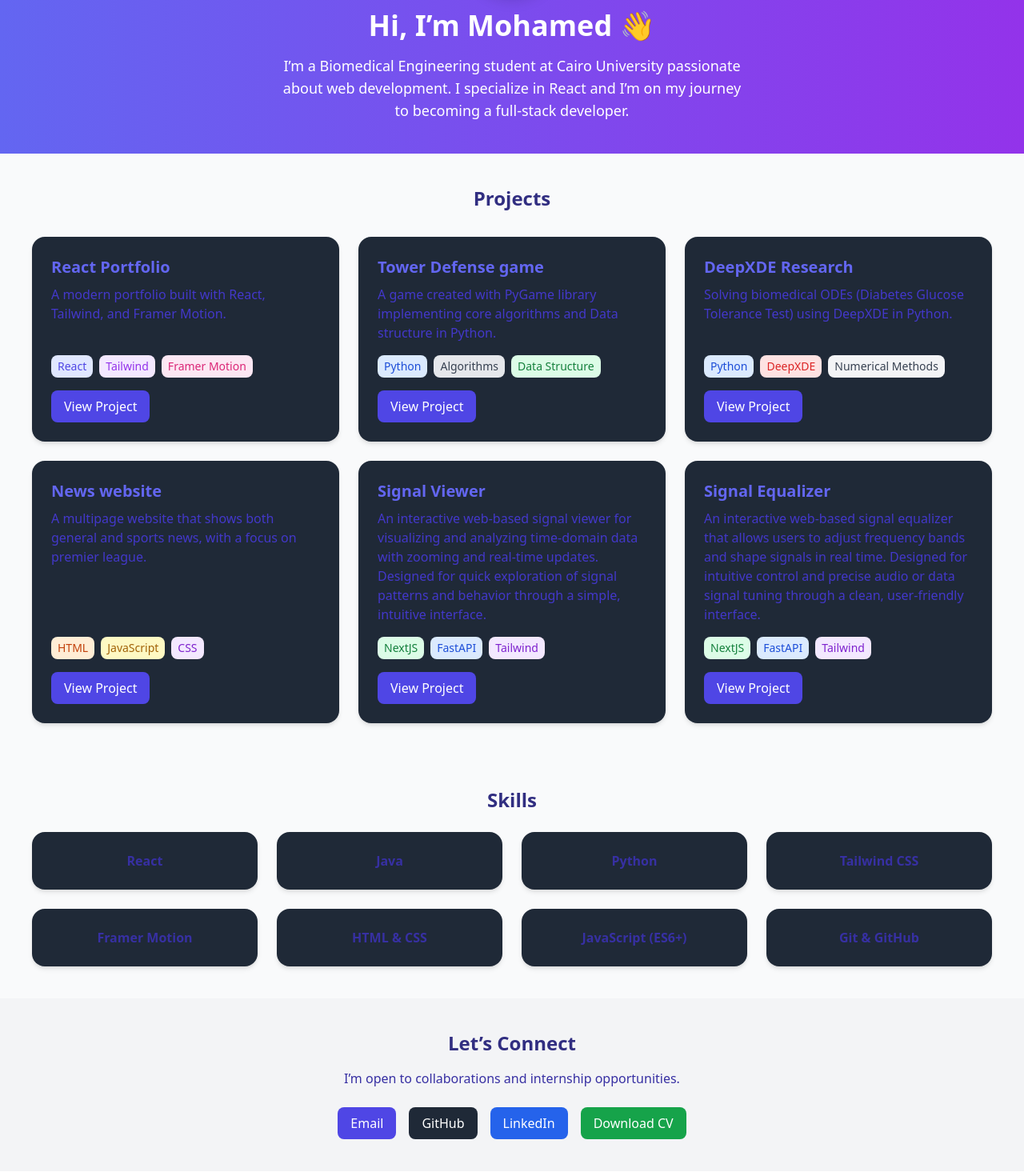
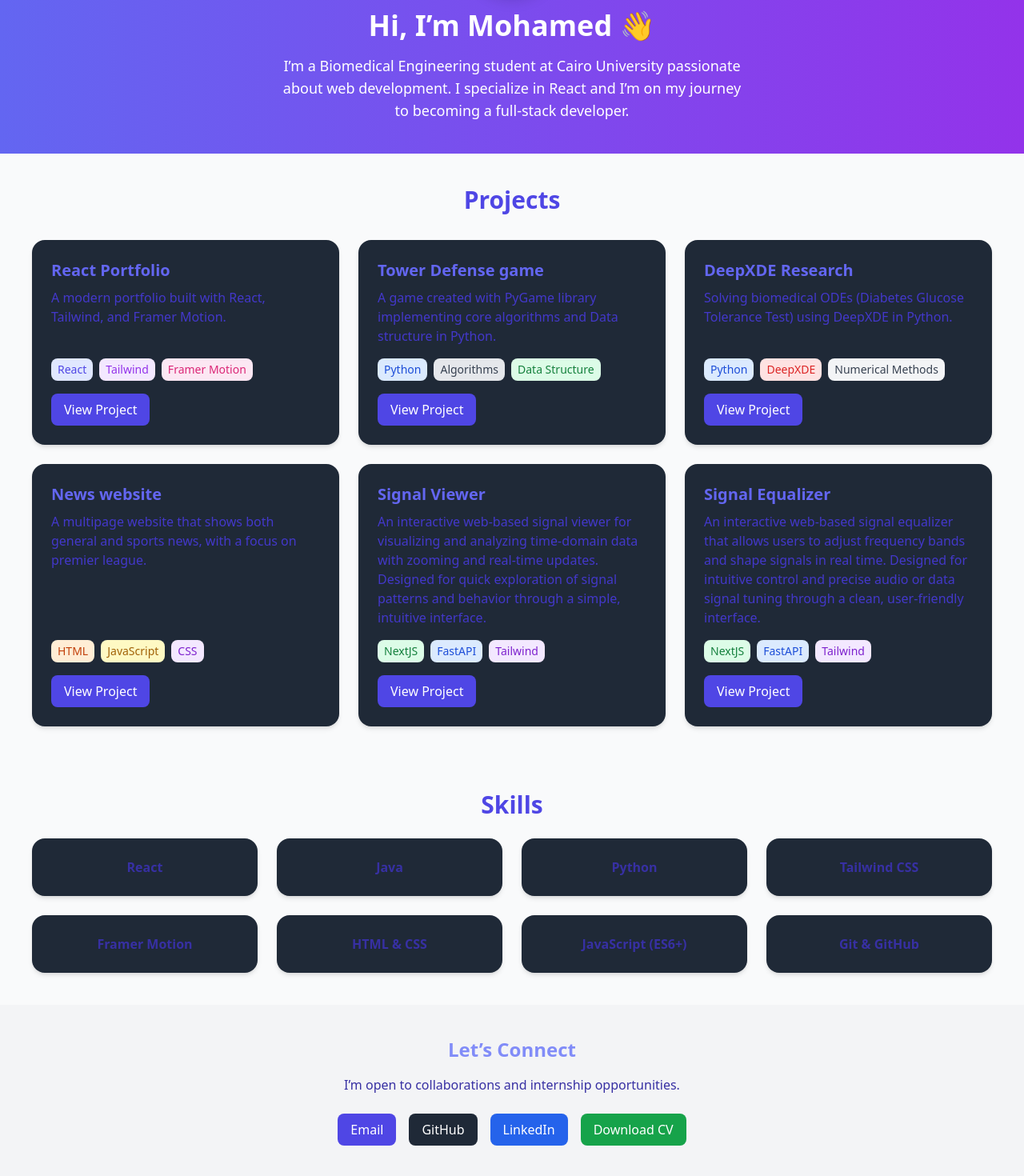
Before and after one commit to OmegasHyper/My-Portfolio, a React (Vite) app: page / in a window 1280 px wide. Shown: the part 276-1746 px from the top of the page at 80% size. Built offline with nearby package versions, Linux system fonts and the light colour scheme.

Commit message:
better coloring

```diff
--- a/src/App.jsx
+++ b/src/App.jsx
@@ -68,7 +68,7 @@ export default function App() {
         viewport={{ once: true }}
         transition={{ duration: 0.8, delay: 0.2 }}
       >
-        <h3 className="text-2xl font-bold text-center mb-8">Projects</h3>
+        <h3 className={`text-3xl font-bold text-center mb-8 ${darkMode ? "text-indigo-400" : "text-indigo-600"}`}>Projects</h3>
         <div className="grid md:grid-cols-3 gap-6">
           <motion.div whileHover={{ scale: 1.03, boxShadow: "0px 8px 24px rgba(0,0,0,0.15)" }} className={`rounded-2xl shadow-md p-6 transition flex flex-col h-full ${darkMode ? "bg-gray-700" : "bg-gray-800"}`}>
             <h3 className={`font-semibold text-xl mb-2 ${darkMode ?  "text-indigo-400" : "text-indigo-500"}`}>React Portfolio</h3>
@@ -159,7 +159,7 @@ export default function App() {
         viewport={{ once: true }}
         transition={{ duration: 0.8, delay: 0.2 }}
       >
-        <h3 className="text-2xl font-bold text-center mb-6">Skills</h3>
+        <h3 className={`text-3xl font-bold text-center mb-6 ${darkMode? "text-indigo-400" : "text-indigo-600"} `}>Skills</h3>
         <div className="grid grid-cols-2 md:grid-cols-4 gap-6 text-center">
           <motion.div whileHover={{ scale: 1.03, boxShadow: "0px 8px 24px rgba(0,0,0,0.15)" }} className={`rounded-2xl shadow-md p-6 hover:shadow-lg transition ${darkMode ? "bg-gray-700" : "bg-gray-800"}`}>
               <p className="font-semibold text-indigo-800 dark:text-white">React</p>
@@ -197,7 +197,7 @@ export default function App() {
         viewport={{ once: true }}
         transition={{ duration: 0.8, delay: 0.2 }}
       >
-        <h3 className="text-2xl font-bold mb-4">Let’s Connect</h3>
+        <h3 className="text-2xl font-bold mb-4 text-indigo-400">Let’s Connect</h3>
         <p className="mb-6 text-indigo-800 dark:text-gray-300">I’m open to collaborations and internship opportunities.</p>
         <div className="flex justify-center gap-4 flex-wrap">
           <a href="mailto:mohamed.abdelrazek.rezk@gmail.com" className="px-4 py-2 bg-indigo-600 text-white rounded-lg hover:bg-indigo-700 transition">Email</a>
```
